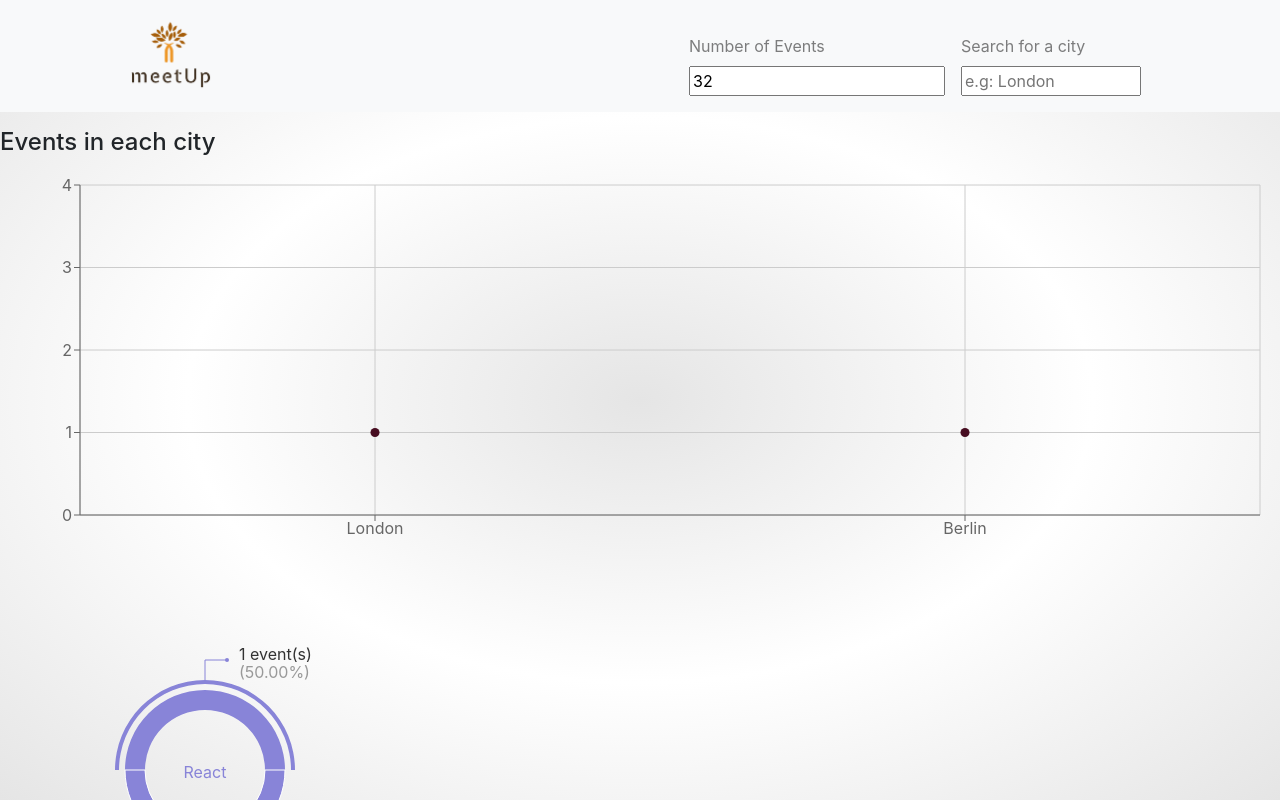
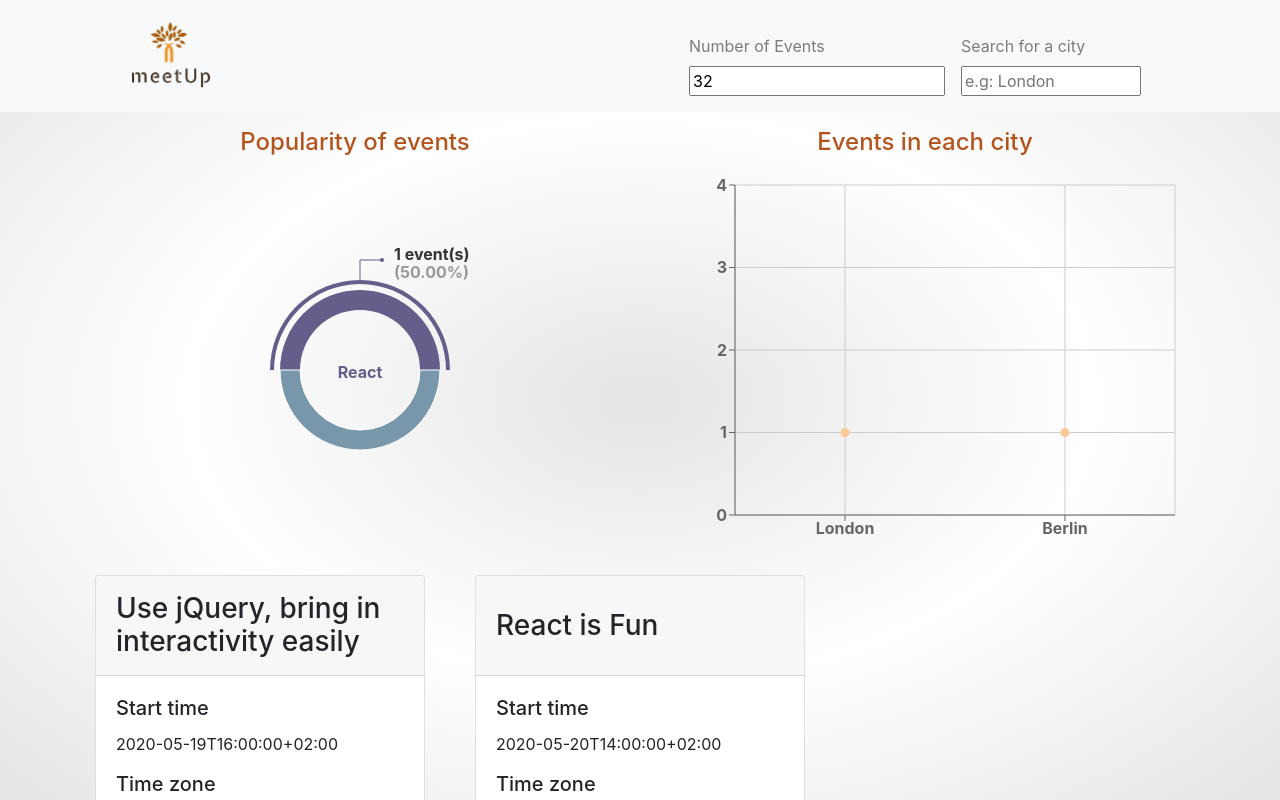
Before and after one commit to Marcel-Patrick/meet, a React (Create React App) app: page / in a window 1280 px wide. Shown: the top 800 px of the page. Built offline with nearby package versions, Linux system fonts and the light colour scheme; what atatus-spa would draw is missing.

Commit message:
Update App Design

```diff
--- a/src/App.css
+++ b/src/App.css
@@ -133,6 +133,23 @@ ul {
   padding: 0;
   list-style: none;
 }
+
+.centerElements {
+  display: flex;
+  justify-content: center;
+  align-items: center;
+  flex-direction: column;
+  font-weight: 700;
+}
+
+.centerElements h4 {
+  color: #b3541e;
+}
+@media only screen and (max-width: 1200px) {
+  .event__summary {
+    font-size: 24px;
+  }
+}
 @media only screen and (min-width: 992px) {
   .container-fluid {
     margin-left: 100px !important;
@@ -148,13 +165,15 @@ ul {
       "footer .";
   }
 }
-@media only screen and (max-width: 1200px) {
-  .event__summary {
-    font-size: 24px;
-  }
-}
+
 @media only screen and (max-width: 767px) {
   .event__summary {
     font-size: 28px;
   }
+  .scatterChartWrapper h4 {
+    font-size: 22px;
+  }
+  .recharts-wrapper svg {
+    height: 360px;
+  }
 }
--- a/src/App.js
+++ b/src/App.js
@@ -21,6 +21,7 @@ import {
 
 import "./App.css";
 import "./nprogress.css";
+import { Col, Row } from "react-bootstrap";
 
 class App extends Component {
   state = {
@@ -94,7 +95,7 @@ class App extends Component {
     const { locations, events } = this.state;
     const data = locations.map((location) => {
       const number = events.filter((event) => event.location === location).length;
-      const city = location.split(", ").shift();
+      const city = location.split(/[,-]+/).shift();
       return { city, number };
     });
 
@@ -154,8 +155,15 @@ class App extends Component {
             Attention: You run this App now in offline mode! Neu Events can not be loaded.
           </Alert>
         )}
-        <div className="data-vis-wrapper">
-          {/* implementing a scatterplot */}
+        {/* implementing a scatterChart */}
+        <Container md={12} lg={6}>
+          <Row>
+            <Col className="centerElements">
+              {/* implementing a wildly popular pie chart to visualize the popularity of event genres */}
+              <h4>Popularity of events</h4>
+              <EventGenre events={this.state.events} />
+            </Col>
+            <Col className="centerElements">
               <h4>Events in each city</h4>
               <ResponsiveContainer height={400}>
                 <ScatterChart
@@ -167,16 +175,20 @@ class App extends Component {
                   }}
                 >
                   <CartesianGrid />
-              <XAxis type="category" dataKey="city" name="city" />
-              <YAxis type="number" dataKey="number" name="number of events" allowDecimals={false} />
+                  <XAxis type="category" dataKey="city" name="City" />
+                  <YAxis
+                    type="number"
+                    dataKey="number"
+                    name="Number of events"
+                    allowDecimals={false}
+                  />
                   <Tooltip cursor={{ strokeDasharray: "3 3" }} />
-              <Scatter data={this.getData()} fill="#470d21" />
+                  <Scatter data={this.getData()} fill="#FFC898" />
                 </ScatterChart>
               </ResponsiveContainer>
-
-          {/* implementing a wildly popular pie chart to visualize the popularity of event genres */}
-          <EventGenre events={this.state.events} />
-        </div>
+            </Col>
+          </Row>
+        </Container>
 
         <EventList events={this.state.events} />
       </div>
--- a/src/EventGenre.js
+++ b/src/EventGenre.js
@@ -1,5 +1,5 @@
 import React, { useCallback, useState, useEffect } from "react";
-import { PieChart, Pie, Sector } from "recharts";
+import { PieChart, Pie, Sector, Cell } from "recharts";
 
 const renderActiveShape = (props) => {
   const RADIAN = Math.PI / 180;
@@ -86,8 +86,8 @@ export default function EventGenre({ events }) {
   useEffect(() => {
     setData(() => getData(events));
   }, [events]);
-  console.log("getData: ", data);
-  console.log("events: ", events);
+  // ["React", "JavaScript", "Node", "jQuery", "AngularJS"];
+  const colors = ["#655D8A", "#FDB827", "#D885A3", "#7897AB", "#6D9886"];
 
   return (
     <PieChart width={400} height={400}>
@@ -102,7 +102,11 @@ export default function EventGenre({ events }) {
         fill="#8884d8"
         dataKey="value"
         onMouseEnter={onPieEnter}
-      />
+      >
+        {data.map((entry, index) => (
+          <Cell key={`cell-${index}`} fill={colors[index]} />
+        ))}
+      </Pie>
     </PieChart>
   );
 }
--- a/src/WelcomeScreen.jsx
+++ b/src/WelcomeScreen.jsx
@@ -26,6 +26,7 @@ function WelcomeScreen(props) {
             <img
               className="google-icon"
               src="https://upload.wikimedia.org/wikipedia/commons/5/53/Google_%22G%22_Logo.svg"
+              alt="google-icon"
             />
           </div>
 
--- a/src/api.js
+++ b/src/api.js
@@ -96,7 +96,7 @@ const removeQuery = () => {
 const getToken = async (code) => {
   const encodeCode = encodeURIComponent(code);
   const { access_token } = await fetch(
-    "https://ilcfbkayc3.execute-api.eu-central-1.amazonaws.com/dev/api/token" + "/" + encodeCode
+    "https://ilcfbkayc3.execute-api.eu-central-1.amazonaws.com/dev/api/token/" + encodeCode
   )
     .then((res) => {
       return res.json();
```
Lines whose indentation alone changed are shown as unchanged.
